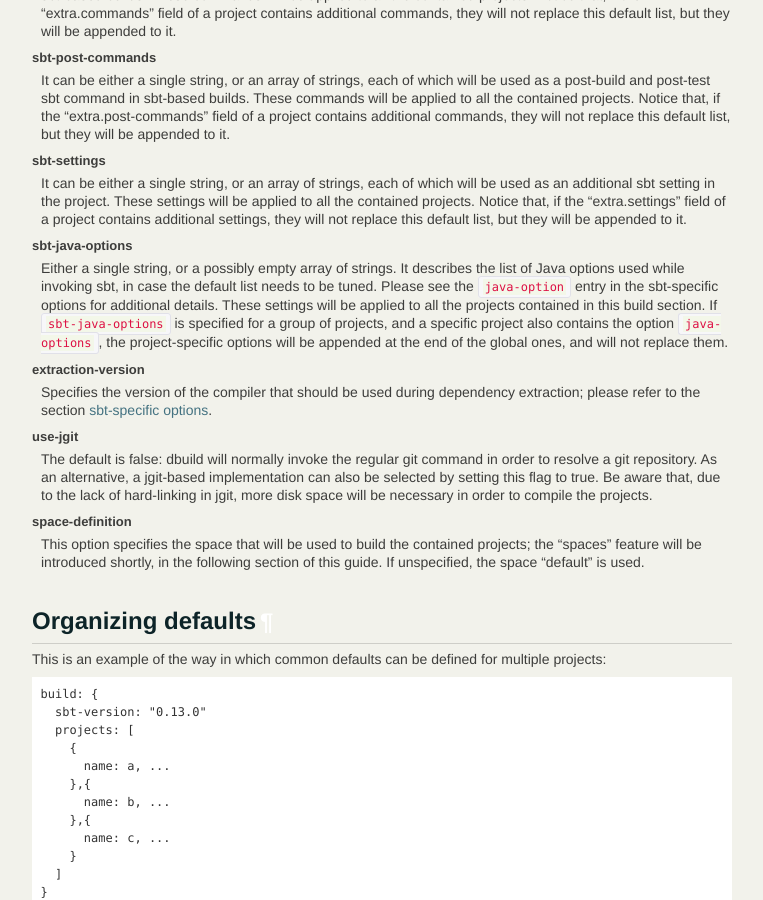
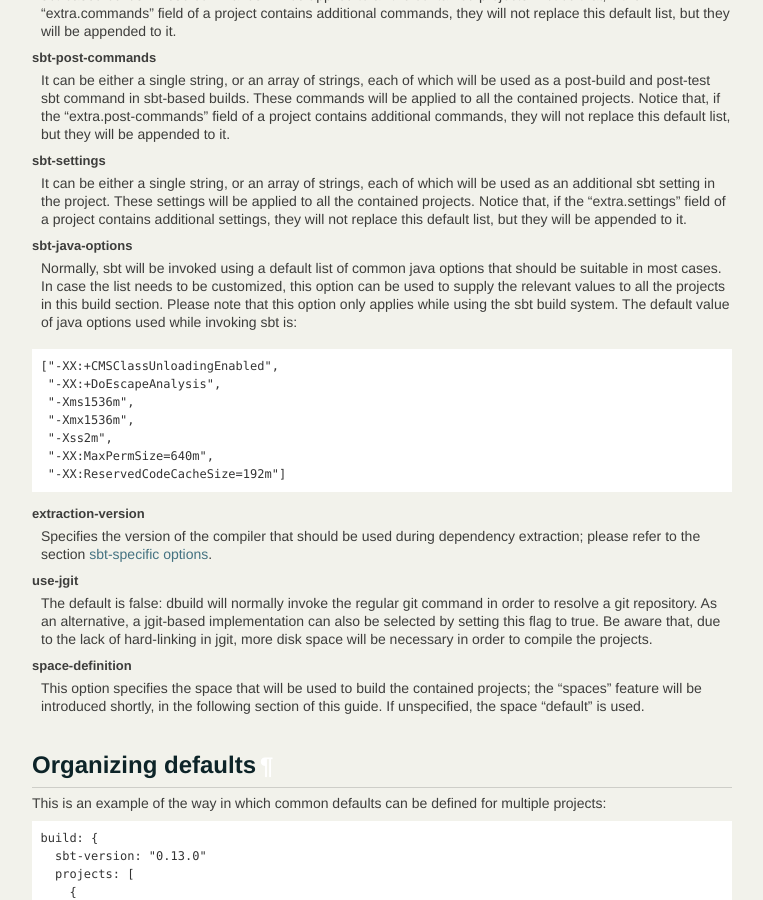
Before and after one commit to lightbend-labs/dbuild, a Sphinx documentation site: the page built from docs/src/sphinx/buildOptions.rst, in a window 1280 px wide and 900 px high, scrolled down 1948 px. Shown: the whole window, without its empty margins (138-901 px from the left). Built offline with Sphinx 7.4.7, drawn with Linux system fonts in a browser that asks for light colours.

Commit message:
Reorganized java options settings

```diff
--- a/docs/src/sphinx/buildOptions.rst
+++ b/docs/src/sphinx/buildOptions.rst
@@ -136,14 +136,22 @@ sbt-settings
   but they will be appended to it.
 
 sbt-java-options
-  Either a single string, or a possibly empty array of strings. It describes the
-  list of Java options used while invoking sbt, in case the default list needs to
-  be tuned. Please see the ``java-option`` entry in the sbt-specific options for
-  additional details. These settings will be applied to all the projects contained
-  in this build section. If ``sbt-java-options`` is specified for a group of projects,
-  and a specific project also contains the option ``java-options``, the
-  project-specific options will be appended at the end of the global ones, and will
-  not replace them.
+  Normally, sbt will be invoked using a default list of common java options
+  that should be suitable in most cases. In case the list needs to be customized,
+  this option can be used to supply the relevant values to all the projects
+  in this build section.
+  Please note that this option only applies while using the sbt build system.
+  The default value of java options used while invoking sbt is:
+
+.. code-block:: text
+
+    ["-XX:+CMSClassUnloadingEnabled",
+     "-XX:+DoEscapeAnalysis",
+     "-Xms1536m",
+     "-Xmx1536m",
+     "-Xss2m",
+     "-XX:MaxPermSize=640m",
+     "-XX:ReservedCodeCacheSize=192m"]
 
 extraction-version
   Specifies the version of the compiler that should be used during dependency
```
Also changed, not shown: docs/src/sphinx/dbuild.rst (+2 -22 lines), 5 other files.
